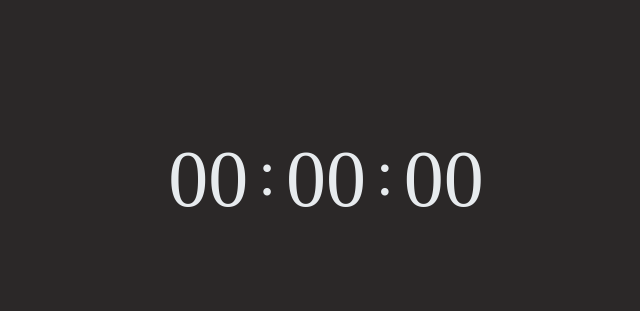
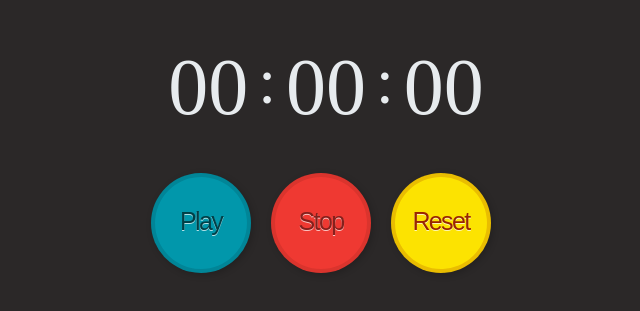
Before and after one commit to Vldkvll/react-TS-simple-a-stopwatch-app, a React (Create React App) app: page / in a window 1280 px wide. Shown: the part 253-564 px from the top of the page, without its empty margins (319-959 px from the left). Built offline with nearby package versions, Linux system fonts and the light colour scheme.

Commit message:
added buttons

```diff
--- a/src/Components/Contorls/Controls.css
+++ b/src/Components/Contorls/Controls.css
@@ -0,0 +1,182 @@
+* {
+    margin: 0;
+    padding: 0;
+    -moz-box-sizing: border-box;
+    -o-box-sizing: border-box;
+    -webkit-box-sizing: border-box;
+    box-sizing: border-box;
+}
+
+/* body {
+    width: 100%;
+    height: 100%;
+    font-family: "helvetica neue", helvetica, arial, sans-serif;
+    font-size: 13px;
+    text-align: center;
+    background: #333
+        url("http://subtlepatterns.subtlepatterns.netdna-cdn.com/patterns/low_contrast_linen.png");
+} */
+
+ul {
+    margin: 30px auto;
+    text-align: center;
+}
+
+li {
+    list-style: none;
+    position: relative;
+    display: inline-block;
+    width: 100px;
+    height: 100px;
+}
+
+@-moz-keyframes rotate {
+    0% {
+        transform: rotate(0deg);
+    }
+    100% {
+        transform: rotate(-360deg);
+    }
+}
+
+@-webkit-keyframes rotate {
+    0% {
+        transform: rotate(0deg);
+    }
+    100% {
+        transform: rotate(-360deg);
+    }
+}
+
+@-o-keyframes rotate {
+    0% {
+        transform: rotate(0deg);
+    }
+    100% {
+        transform: rotate(-360deg);
+    }
+}
+
+@keyframes rotate {
+    0% {
+        transform: rotate(0deg);
+    }
+    100% {
+        transform: rotate(-360deg);
+    }
+}
+
+.list-item {
+    margin: 10px;
+}
+
+.round {
+    display: block;
+    position: absolute;
+    left: 0;
+    top: 0;
+    width: 100%;
+    height: 100%;
+    padding-top: 30px;
+    text-decoration: none;
+    text-align: center;
+    font-size: 25px;
+    text-shadow: 0 1px 0 rgba(255, 255, 255, 0.7);
+    letter-spacing: -0.065em;
+    font-family: "Hammersmith One", sans-serif;
+    -webkit-transition: all 0.25s ease-in-out;
+    -o-transition: all 0.25s ease-in-out;
+    -moz-transition: all 0.25s ease-in-out;
+    transition: all 0.25s ease-in-out;
+    box-shadow: 2px 2px 7px rgba(0, 0, 0, 0.2);
+    border-radius: 300px;
+    z-index: 1;
+    border-width: 4px;
+    border-style: solid;
+}
+
+.round:hover {
+    width: 130%;
+    height: 130%;
+    left: -15%;
+    top: -15%;
+    font-size: 33px;
+    padding-top: 38px;
+    -webkit-box-shadow: 5px 5px 10px rgba(0, 0, 0, 0.3);
+    -o-box-shadow: 5px 5px 10px rgba(0, 0, 0, 0.3);
+    -moz-box-shadow: 5px 5px 10px rgba(0, 0, 0, 0.3);
+    box-shadow: 5px 5px 10px rgba(0, 0, 0, 0.3);
+    z-index: 2;
+    /* border-size: 10px; */
+    -webkit-transform: rotate(-360deg);
+    -moz-transform: rotate(-360deg);
+    -o-transform: rotate(-360deg);
+    transform: rotate(-360deg);
+}
+
+a.red {
+    background-color: rgba(239, 57, 50, 1);
+    color: rgba(133, 32, 28, 1);
+    border-color: rgba(133, 32, 28, 0.2);
+}
+
+a.red:hover {
+    /* color: rgba(239, 57, 50, 1); */
+    color: rgb(32, 5, 4);
+}
+
+a.green {
+    background-color: rgba(1, 151, 171, 1);
+    color: rgba(0, 63, 71, 1);
+    border-color: rgba(0, 63, 71, 0.2);
+}
+
+a.green:hover {
+    /* color: rgba(1, 151, 171, 1); */
+    color: rgb(5, 91, 102);
+}
+
+a.yellow {
+    background-color: rgba(252, 227, 1, 1);
+    color: rgba(153, 38, 0, 1);
+    border-color: rgba(153, 38, 0, 0.2);
+}
+
+a.yellow:hover {
+    /* color: rgba(252, 227, 1, 1); */
+    color: rgb(189, 170, 0);
+}
+
+.round span.round {
+    display: block;
+    opacity: 0;
+    /* -webkit-transition: all 0.5s ease-in-out;
+    -moz-transition: all 0.5s ease-in-out;
+    -o-transition: all 0.5s ease-in-out; */
+    transition: all 0.5s ease-in-out;
+    font-size: 1px;
+    border: none;
+    padding: 40% 20% 0 20%;
+    color: #fff;
+}
+
+.round span:hover {
+    opacity: 0.85;
+    font-size: 16px;
+    -webkit-text-shadow: 0 1px 1px rgba(0, 0, 0, 0.5);
+    -moz-text-shadow: 0 1px 1px rgba(0, 0, 0, 0.5);
+    -o-text-shadow: 0 1px 1px rgba(0, 0, 0, 0.5);
+    text-shadow: 0 1px 1px rgba(0, 0, 0, 0.5);
+}
+
+.green span {
+    background: rgba(0, 63, 71, 0.7);
+}
+
+.red span {
+    background: rgba(133, 32, 28, 0.7);
+}
+
+.yellow span {
+    background: rgba(161, 145, 0, 0.7);
+}
--- a/src/Components/Contorls/Controls.tsx
+++ b/src/Components/Contorls/Controls.tsx
@@ -1,11 +1,61 @@
-import React from 'react'
+import React, { useState } from "react";
 
-const Controls = () => {
+import './Controls.css'
+
+type Props = {
+    setTimeInSeconds: Function;
+};
+
+const Controls = (props: Props) => {
+    const { setTimeInSeconds } = props;
+    const [intervalId, setIntervalId] = useState<number>(0)
+
+    const handlePlayButton = () => {
+//  console.log('handlePlayButton')
+
+        setInterval(()=>{
+            setTimeInSeconds((prevState) => prevState + 1 )
+        }, 1000)
+    }
+
+    const handleStopButton = () => {
+
+    }
+
+    const handleResetButton = () => {
+
+    }
+
     return (
-        <div>
+        <section>
+            <ul>
+                <li className="list-item" onClick={handlePlayButton} >
+                    <a href="#" className="round green">
+                        Play
+                        <span className="round">
+                            {/* That is, if you already have an account. */}
+                        </span>
+                    </a>
+                </li>
+                <li className="list-item" onClick={handleStopButton} >
+                    <a href="#" className="round red">
+                        Stop
+                        <span className="round">
+                            {/* But only if you really, really want to.{" "} */}
+                        </span>
+                    </a>
+                </li>
+                <li className="list-item" onClick={handleResetButton} >
+                    <a href="#" className="round yellow">
+                        Reset
+                        <span className="round">
+                            {/* Take a look. This product is totally rad! */}
+                        </span>
+                    </a>
+                </li>
+            </ul>
+        </section>
+    );
+};
 
-        </div>
-    )
-}
-
-export default Controls
+export default Controls;
--- a/src/Components/Main/Main.tsx
+++ b/src/Components/Main/Main.tsx
@@ -1,28 +1,32 @@
-import React, { useState, useEffect } from 'react';
+import React, { useState, useEffect } from "react";
 // import calculateTimer from "../Helper/CalculateTimer"
 import calculateTimer from "../../Helper/CalculateTimer";
+import Controls from "../Contorls/Controls";
 
-import './Main.css'
+import "./Main.css";
 
 const Main = () => {
     const [timeInSeconds, setTimeInSeconds] = useState<number>(0);
-    const [timerArray, setTimerArray] = useState<Array<number|string>>([]);
+    const [timerArray, setTimerArray] = useState<Array<number | string>>([]);
 
     useEffect(() => {
-        let timeArray: Array<number|string> = calculateTimer(timeInSeconds)
+        let timeArray: Array<number | string> = calculateTimer(timeInSeconds);
 
-        setTimerArray(timeArray)
-    }, [timeInSeconds])
+        setTimerArray(timeArray);
+    }, [timeInSeconds]);
 
     return (
-        <section className="main-section" >
-            <p className='timer-text' >{timerArray[0]}</p>
-            <span>:</span>
-            <p className='timer-text' >{timerArray[1]}</p>
-            <span>:</span>
-            <p className='timer-text' >{timerArray[2]}</p>
-        </section>
-    )
-}
+        <main>
+            <section className="main-section">
+                <p className="timer-text">{timerArray[0]}</p>
+                <span>:</span>
+                <p className="timer-text">{timerArray[1]}</p>
+                <span>:</span>
+                <p className="timer-text">{timerArray[2]}</p>
+            </section>
+            <Controls setTimeInSeconds={setTimeInSeconds} />
+        </main>
+    );
+};
 
-export default Main
+export default Main;
--- a/src/Helper/CalculateTimer.ts
+++ b/src/Helper/CalculateTimer.ts
@@ -1,6 +1,6 @@
-function calculateTimer (timeInSeconds: number): Array<number|string> {
+function calculateTimer(timeInSeconds: number): Array<number | string> {
     let hours: number = Math.floor(timeInSeconds / 3600);
-    let minutes: number = Math.floor((timeInSeconds - (hours * 3600)  /  60) );
+    let minutes: number = Math.floor((timeInSeconds - (hours * 3600) / 60));
     let seconds: number = timeInSeconds - (hours * 3600) - (minutes / 60);
 
     let hoursFormated: number | string = hours < 10 ? `0${hours}` : hours
```
